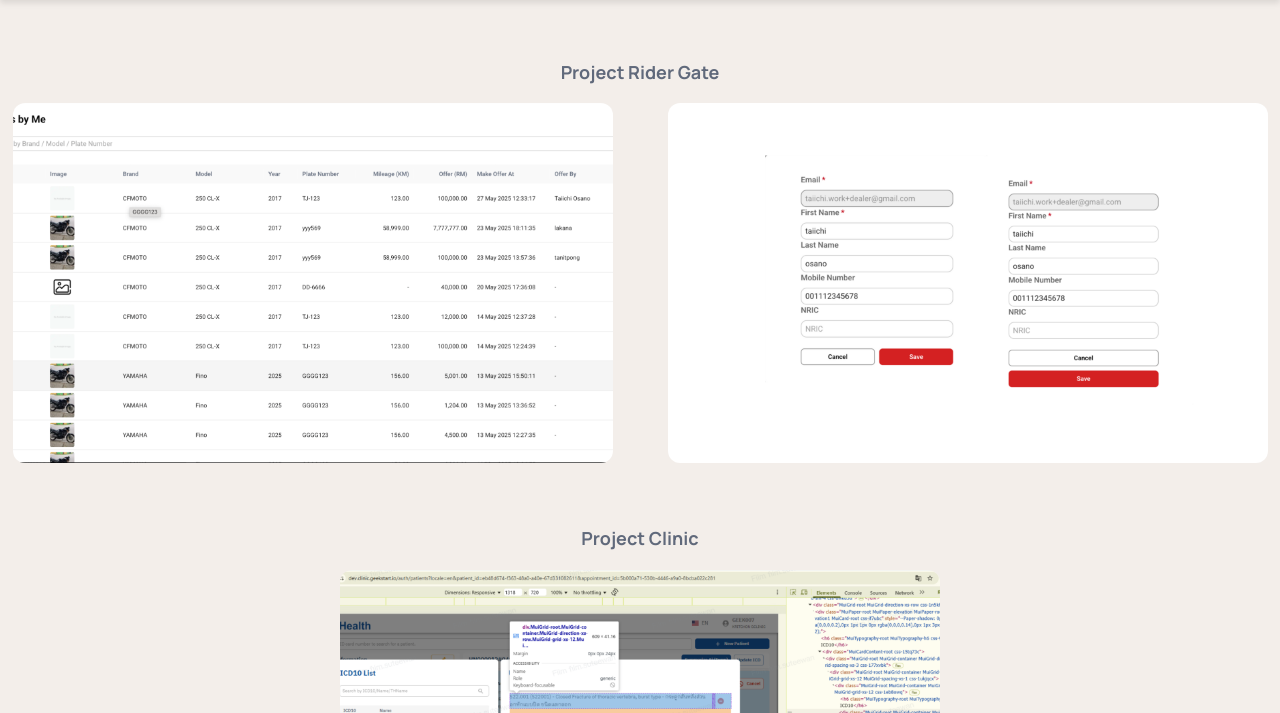
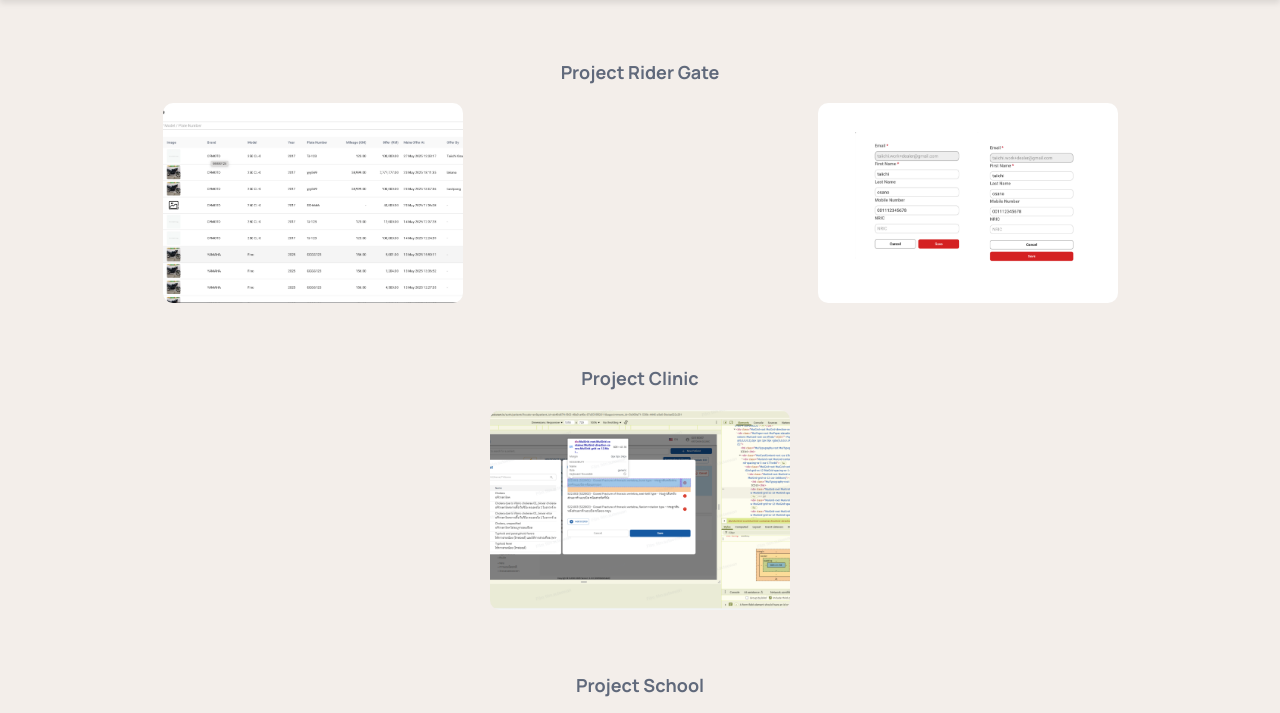
Before and after one commit to suteewann/suteewann.github.io, a plain HTML site: page geekstart.html in a window 1280 px wide. Shown: the part 85-798 px from the top of the page. Drawn offline with Linux system fonts and the light colour scheme.

Commit message:
Update style_project-geekstart.css

```diff
--- a/style_project-geekstart.css
+++ b/style_project-geekstart.css
@@ -428,10 +428,12 @@
 
 
 .project_images img {
-    width: 600px;
-    height: 360px;
-    object-fit: cover;
-    border-radius: 12px;
+    width: 300px !important;    /* บังคับให้กว้างเท่ากัน */
+    height: 200px !important;   /* บังคับให้สูงเท่ากัน */
+    object-fit: cover;           /* ให้รูปเต็มกรอบ ไม่ยืด */
+    display: block;              /* ลบ inline spacing */
+    margin: 0 auto;              /* เว้นให้อยู่ตรงกลาง */
+    border-radius: 10px;
 }
 
 /* Responsive สำหรับมือถือ */
```
